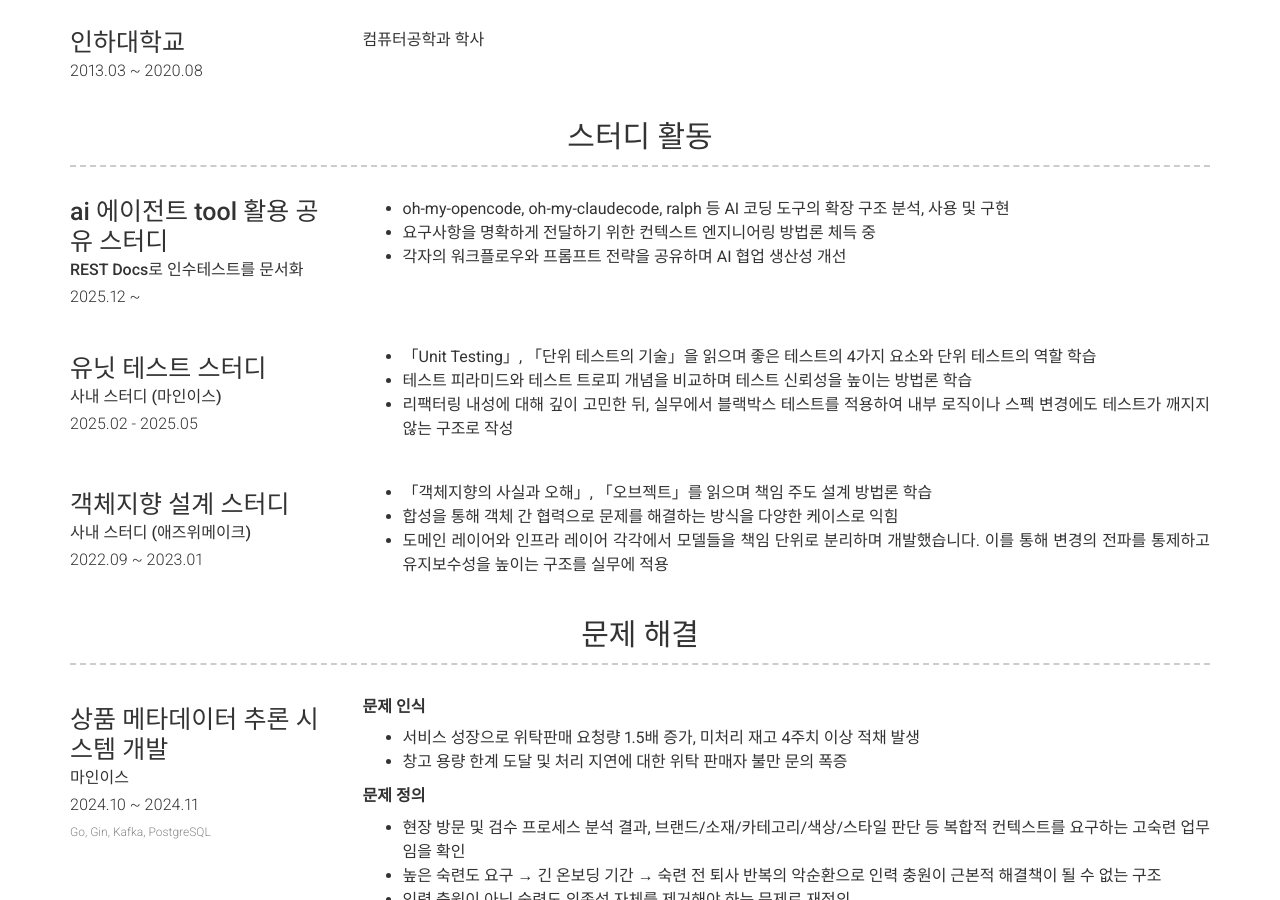
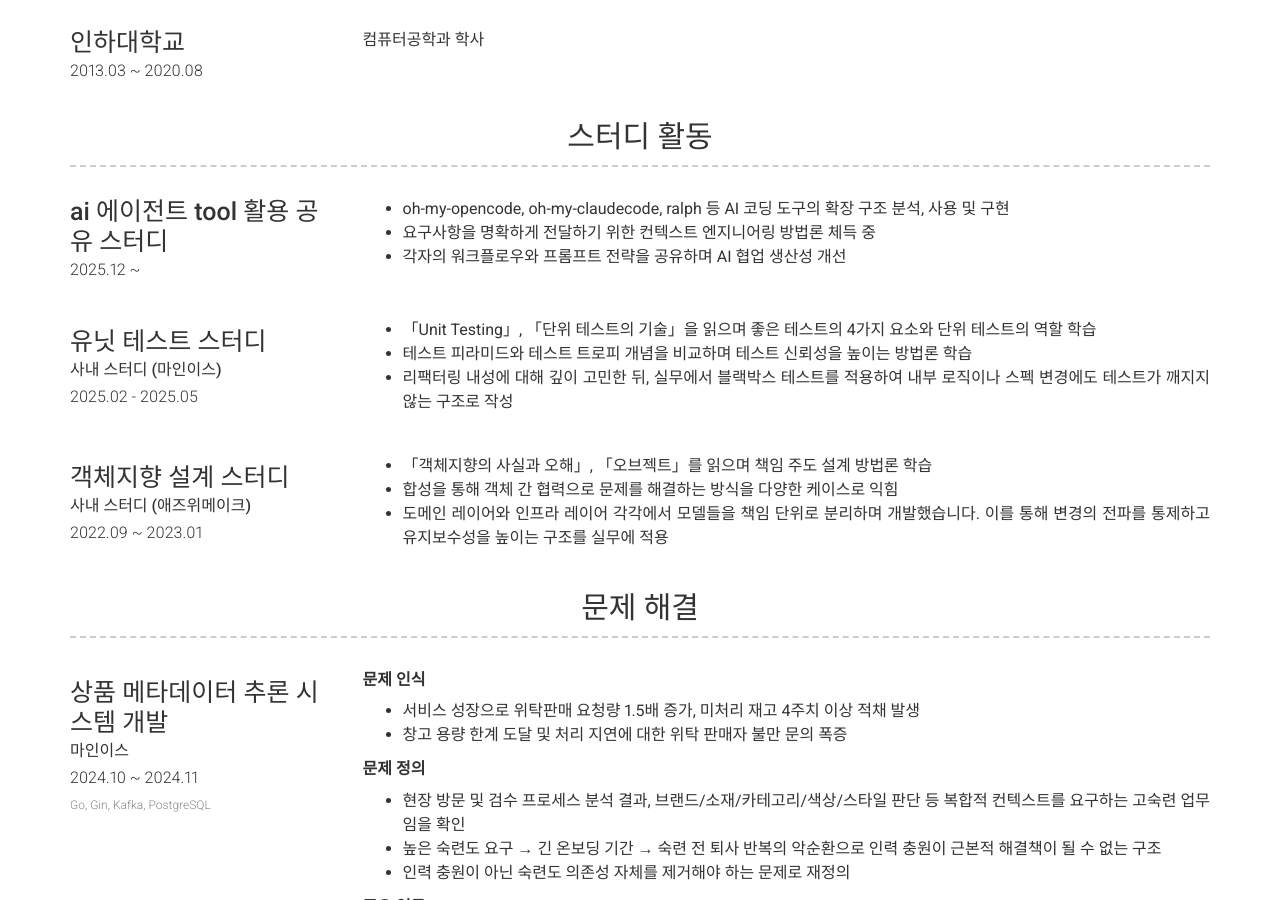
Before and after one commit to toongri/toongri.github.io, a Jekyll site: the page built from index.md, in a window 1280 px wide and 900 px high, scrolled down 1292 px. Built offline with Jekyll 4.4.1, drawn with Linux system fonts in a browser that asks for light colours; nearby versions of some CDN libraries.

Commit message:
오타 수정

```diff
--- a/_config.yml
+++ b/_config.yml
@@ -81,7 +81,6 @@ content:
     layout: list
     content:
       - title: ai 에이전트 tool 활용 공유 스터디
-        sub_title: REST Docs로 인수테스트를 문서화
         caption: 2025.12 ~
         description: |
           - oh-my-opencode, oh-my-claudecode, ralph 등 AI 코딩 도구의 확장 구조 분석, 사용 및 구현
```
